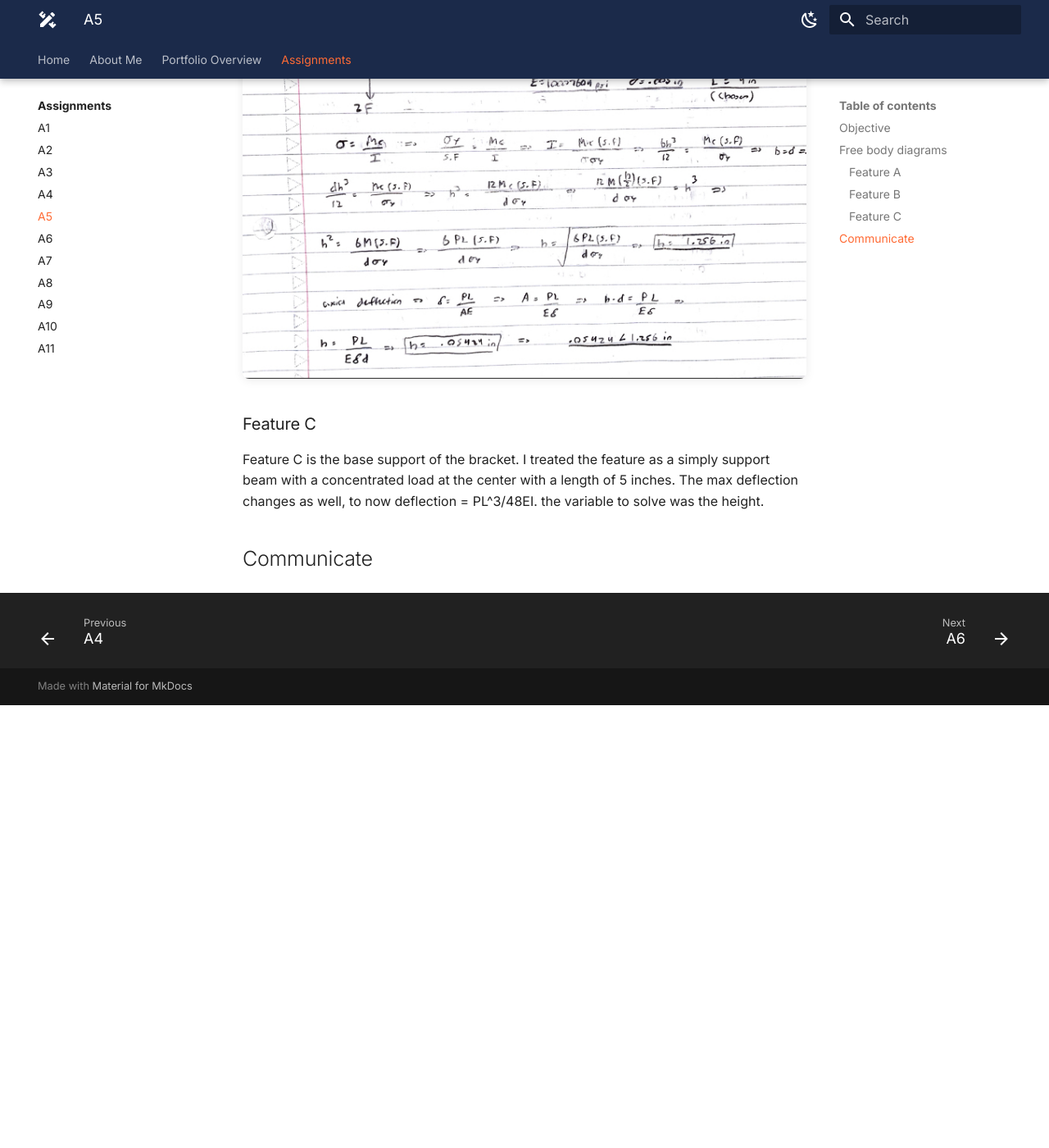
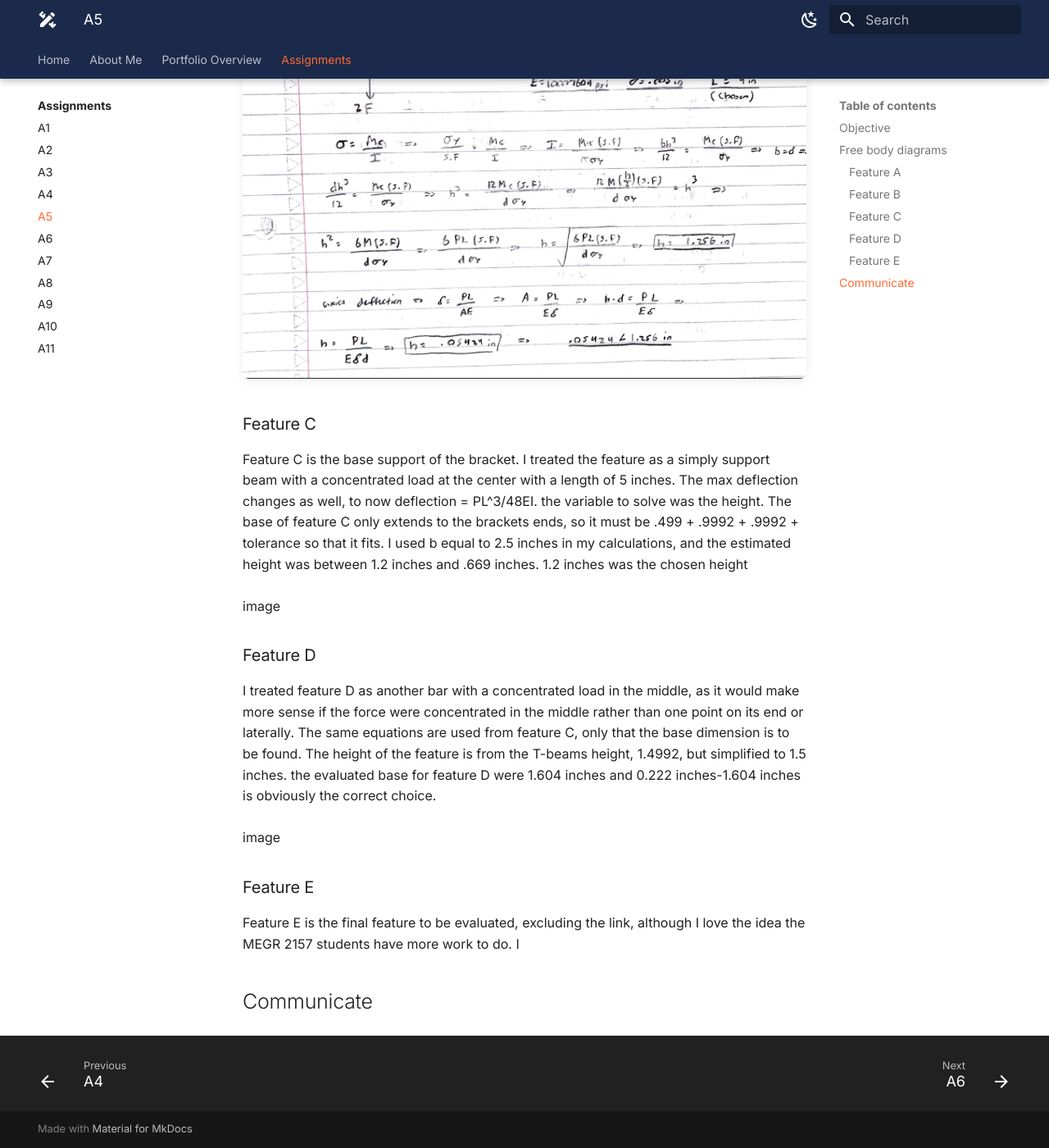
Before and after one commit to ajchiocca/megr2157-portfolio, an MkDocs documentation site: the page built from docs/assignments/A05/index.md, in a window 1280 px wide and 1400 px high, scrolled down 2440 px. Shown: the whole window at 82% size. Built offline with MkDocs 1.6.1 and Material for MkDocs 9.7.7, drawn with Linux system fonts in a browser that asks for light colours; before the commit the page ends 3300 px from its top, so only the background shows below that.

Commit message:
Enhance feature descriptions in index.md
Expanded descriptions for Features C, D, and E with additional calculations and considerations.

```diff
--- a/docs/assignments/A05/index.md
+++ b/docs/assignments/A05/index.md
@@ -23,7 +23,19 @@ Feature B is the section that connects feature A to the rest of the part. I trea
 ![FTB](FTB.png)
 
 ### Feature C
-Feature C is the base support of the bracket. I treated the feature as a simply support beam with a concentrated load at the center with a length of 5 inches. The max deflection changes as well, to now deflection = PL^3/48EI. the variable to solve was the height.
+Feature C is the base support of the bracket. I treated the feature as a simply support beam with a concentrated load at the center with a length of 5 inches. The max deflection changes as well, to now deflection = PL^3/48EI. the variable to solve was the height. The base of feature C only extends to the brackets ends, so it must be .499 + .9992 + .9992 + tolerance so that it fits. I used b equal to 2.5 inches in my calculations, and the estimated height was between 1.2 inches and .669 inches. 1.2 inches was the chosen height
+<br>
+<br>
+image
+
+### Feature D
+I treated feature D as another bar with a concentrated load in the middle, as it would make more sense if the force were concentrated in the middle rather than one point on its end or laterally. The same equations are used from feature C, only that the base dimension is to be found. The height of the feature is from the T-beams height, 1.4992, but simplified to 1.5 inches. the evaluated base for feature D were 1.604 inches and 0.222 inches-1.604 inches is obviously the correct choice.
+<br>
+<br>
+image
+
+### Feature E
+Feature E is the final feature to be evaluated, excluding the link, although I love the idea the MEGR 2157 students have more work to do. I
 
 
 ## Communicate
```
